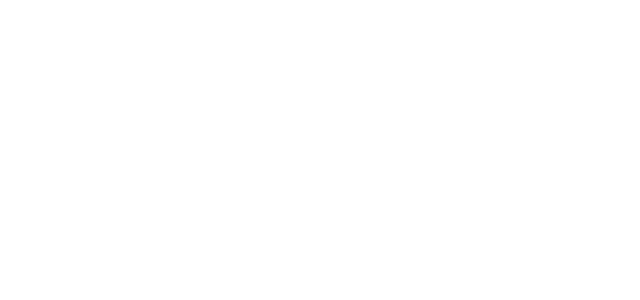
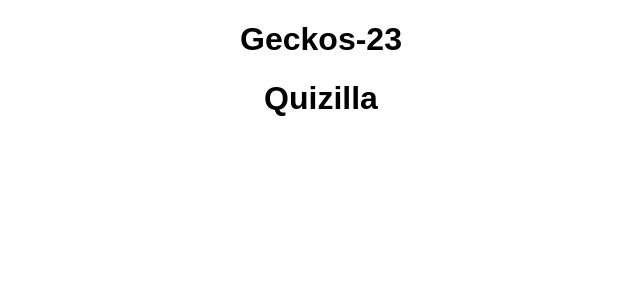
Before and after one commit to chingu-voyage3/geckos-23, a React (Create React App) app in the folder quizilla/: page / in a window 1280 px wide. Shown: the top 300 px of the page, without its empty margins (319-959 px from the left). Built offline with nearby package versions, Linux system fonts and the light colour scheme.

Commit message:
test the app with geckos and quizilla headers

```diff
--- a/quizilla/src/App.js
+++ b/quizilla/src/App.js
@@ -1,12 +1,12 @@
 import React, { Component } from 'react';
-import project from './component/project';
+import Project from './component/project';
 import './App.css';
 
 class App extends Component {
   render() {
     return (
       <div className="App">
-          <project />
+          <Project />
       </div>
     );
   }
--- a/quizilla/src/component/project.js
+++ b/quizilla/src/component/project.js
@@ -1,13 +1,14 @@
 import React, { Component } from 'react';
 
-class project extends Component {
+class Project extends Component {
   render() {
     return (
       <div className="project">
-
+        <h1>Geckos-23</h1>
+        <h1>Quizilla</h1>
       </div>
     );
   }
 }
 
-export default project;
+export default Project;
```
Also changed, not shown: 2 other files (tests, documents, lock files or other folders).
